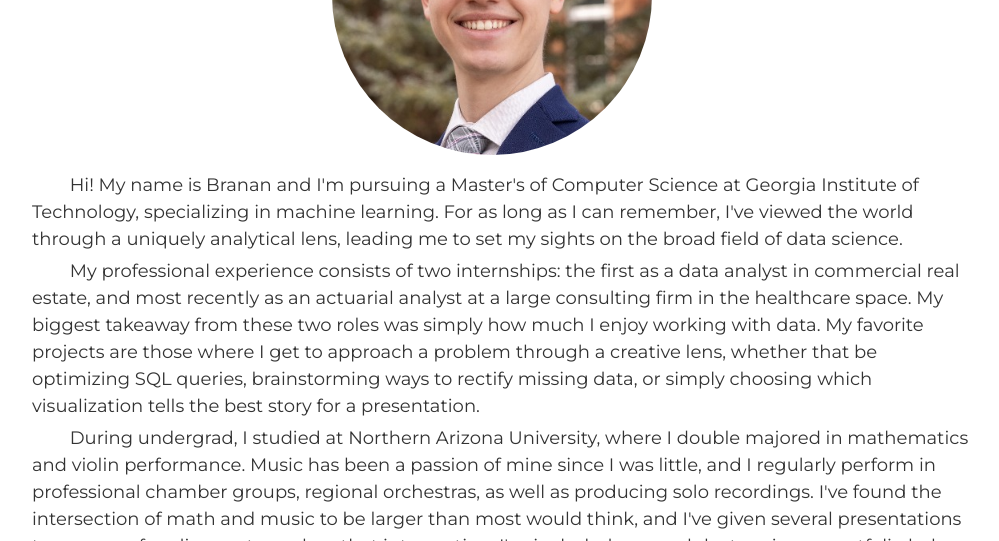
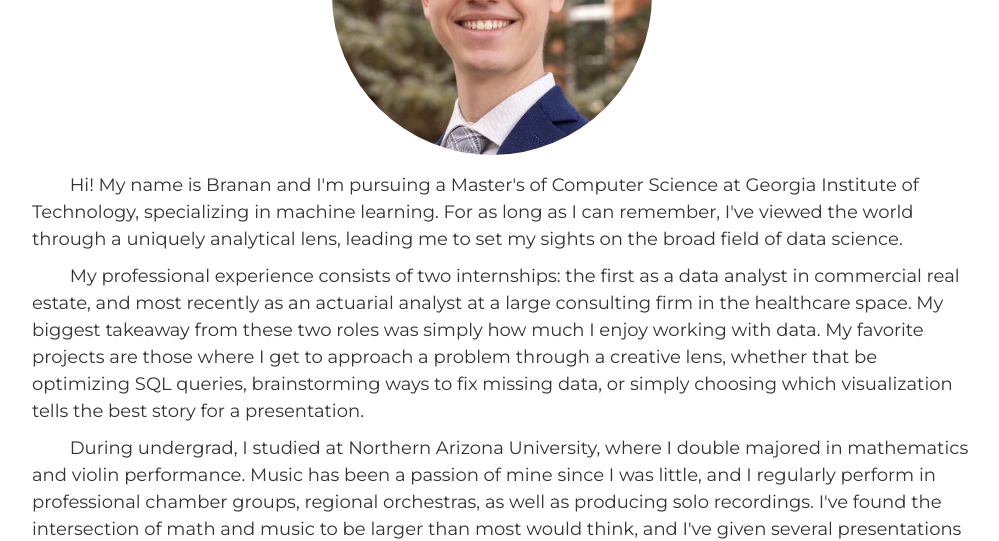
Before and after one commit to brananharrison/new_repo, a Jekyll site: the page built from index.html, in a window 1280 px wide and 900 px high, scrolled down 1075 px, cut to the strip 0-541 px from the top of the window. Shown: the whole strip, without its empty margins (148-1147 px from the left). Built offline with Jekyll 4.4.1, drawn with Linux system fonts in a browser that asks for light colours.

Commit message:
Update about.html

```diff
--- a/_includes/about.html
+++ b/_includes/about.html
@@ -8,29 +8,29 @@
   <p style="margin: 0; font-size: 18px; color: #333333;">
     &nbsp;&nbsp;&nbsp;&nbsp;&nbsp;&nbsp;&nbsp;&nbsp;Hi! My name is Branan and I'm pursuing a Master's of Computer Science at Georgia Institute of Technology, specializing in machine learning. For as long as I can remember, I've viewed the world through a uniquely analytical lens, leading me to set my sights on the broad field of data science.
   </p>
-  <div style="height: 5px;"></div>
+  <div style="height: 10px;"></div>
   <p style="margin: 0; font-size: 18px; color: #333333;">
-    &nbsp;&nbsp;&nbsp;&nbsp;&nbsp;&nbsp;&nbsp;&nbsp;My professional experience consists of two internships: the first as a data analyst in commercial real estate, and most recently as an actuarial analyst at a large consulting firm in the healthcare space. My biggest takeaway from these two roles was simply how much I enjoy working with data. My favorite projects are those where I get to approach a problem through a creative lens, whether that be optimizing SQL queries, brainstorming ways to rectify missing data, or simply choosing which visualization tells the best story for a presentation.
+    &nbsp;&nbsp;&nbsp;&nbsp;&nbsp;&nbsp;&nbsp;&nbsp;My professional experience consists of two internships: the first as a data analyst in commercial real estate, and most recently as an actuarial analyst at a large consulting firm in the healthcare space. My biggest takeaway from these two roles was simply how much I enjoy working with data. My favorite projects are those where I get to approach a problem through a creative lens, whether that be optimizing SQL queries, brainstorming ways to fix missing data, or simply choosing which visualization tells the best story for a presentation.
   </p>
-  <div style="height: 5px;"></div>
-  <p style="margin: 0; font-size: 18px; color: #333333; margin-bottom: 0;">
+  <div style="height: 10px;"></div>
+  <p style="margin: 0; font-size: 18px; color: #333333;">
     &nbsp;&nbsp;&nbsp;&nbsp;&nbsp;&nbsp;&nbsp;&nbsp;During undergrad, I studied at Northern Arizona University, where I double majored in mathematics and violin performance. Music has been a passion of mine since I was little, and I regularly perform in professional chamber groups, regional orchestras, as well as producing solo recordings. I've found the intersection of math and music to be larger than most would think, and I've given several presentations to a range of audiences to explore that intersection. I've included one such lecture in my portfolio below.
   </p>
 </div>
 
-<div style="text-align: center; font-size: 60px; display: flex; flex-direction: row; flex-wrap: wrap; justify-content: space-between; margin-top: 0; padding-top: 0;">
+<div style="text-align: center; font-size: 60px; display: flex; flex-direction: row; flex-wrap: wrap; justify-content: space-between;">
   <div style="margin: 10px; flex: 1 1 0; text-align: center;">
-    <h2 style="font-weight: 400; margin-bottom: 8px;">Resume</h2>
+    <h2 style="font-weight: 400; margin-bottom: 12px;">Resume</h2>
     <a href="https://drive.google.com/file/d/11v8Ferk0ECX_fbUCghCU8sYspNeJStAE/view?usp=sharing" target="_blank">
       <img src="https://img.icons8.com/officel/80/000000/open-resume.png" style="display: block; margin: 0 auto;">
     </a>
-    <a href="https://drive.google.com/file/d/11v8Ferk0ECX_fbUCghCU8sYspNeJStAE/view?usp=sharing" target="_blank" style="display: block; margin-top: 15px; font-size: 20px;">
+    <a href="https://drive.google.com/file/d/11v8Ferk0ECX_fbUCghCU8sYspNeJStAE/view?usp=sharing" target="_blank" style="display: block; margin-top: 20px; font-size: 20px;">
       Link to resume
     </a>
   </div>
 
   <div style="margin: 10px; flex: 2 1 0;">
-     <h2 style="font-weight: 400; margin-bottom: 8px;">Tools and Languages</h2>
+     <h2 style="font-weight: 400; margin-bottom: 12px;">Tools and Languages</h2>
      <div style="line-height: 0;">
        <img src="assets/img/icons8-python-64.png" style="vertical-align: middle;">
        <img src="assets/img/icons8-r-project-64 (1).png" style="vertical-align: middle;">
@@ -40,7 +40,7 @@
        <img src="assets/img/icons8-excel-64.png" style="vertical-align: middle;">
        <img src="assets/img/icons8-microsoft-teams-2019-64.png" style="vertical-align: middle;">
      </div>
-     <p style="font-size: 16px; line-height: 1.5; margin-top: 15px;">
+     <p style="font-size: 16px; line-height: 1.5; margin-top: 20px;">
        Tools I been introduced to and used in my Masters program: Git, Tableau, AWS (currently studying for the Cloud Practioner exam and will pursue the Certified Machine Learning – Specialty), MySQL Workbench, Jupyter Notebook, Google Colab, Hadoop, Apache Spark, Google Cloud Platform, Kali Linux and R Studio.
      </p>
   </div>
```
